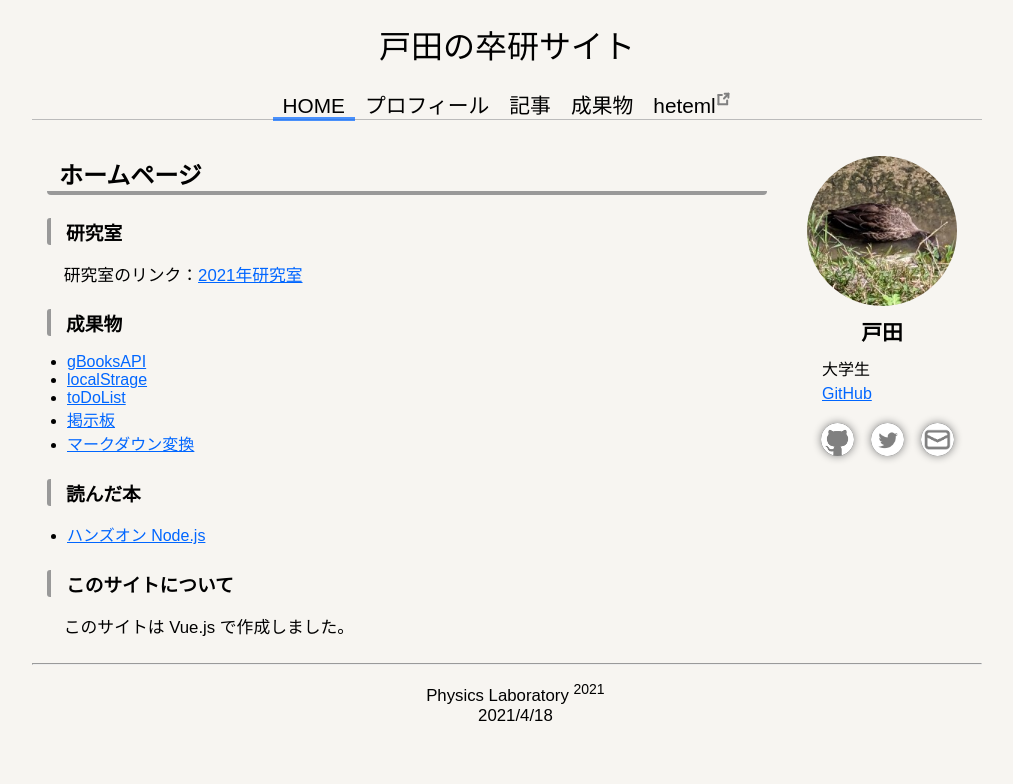
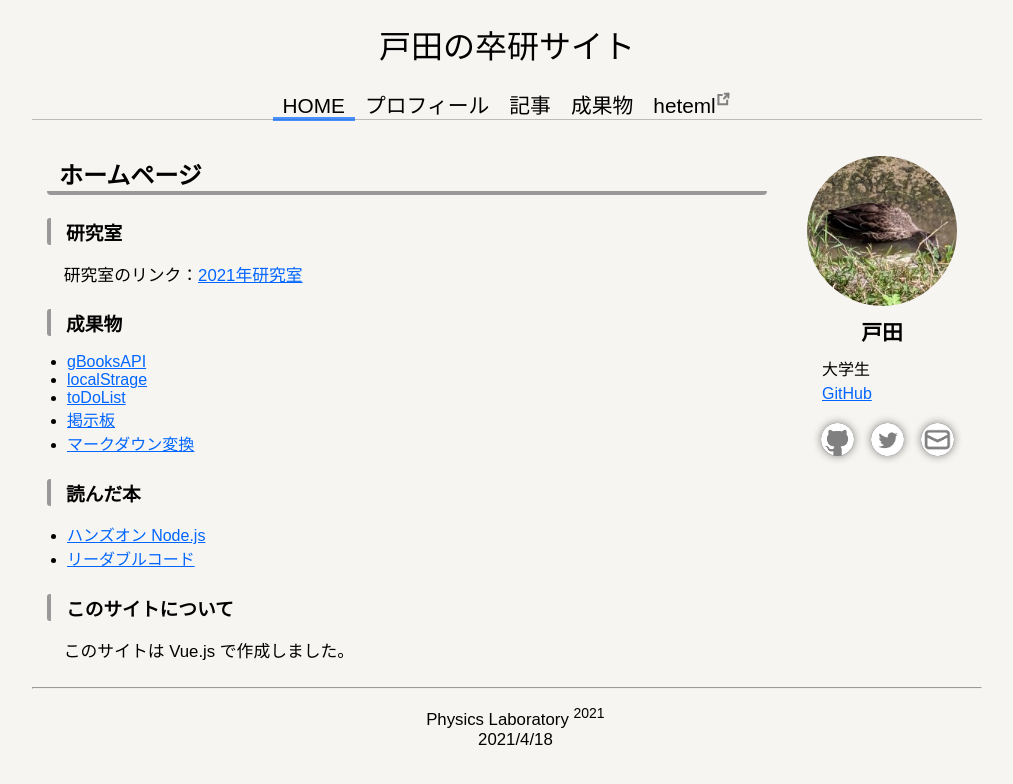
Before and after one commit to masa-dev/vue-uni-blog, a Vue app: page / in a window 1280 px wide. Shown: the top 784 px of the page, without its empty margins (133-1146 px from the left). Built offline with nearby package versions, Linux system fonts and the light colour scheme.

Commit message:
読んだ本の追加

```diff
--- a/src/views/Home.vue
+++ b/src/views/Home.vue
@@ -17,6 +17,7 @@
     <h3>読んだ本</h3>
     <ul>
       <li><a href="https://www.amazon.co.jp/dp/4873119235/ref=cm_sw_r_tw_dp_0WX0N6D9C2P64S7BSMFP">ハンズオン Node.js</a></li>
+      <li><a href="https://www.amazon.co.jp/dp/4873115655/ref=cm_sw_r_tw_dp_X0FRBX5JW9GSXX658T2A">リーダブルコード</a></li>
     </ul>
 
     <h3>このサイトについて</h3>
```
